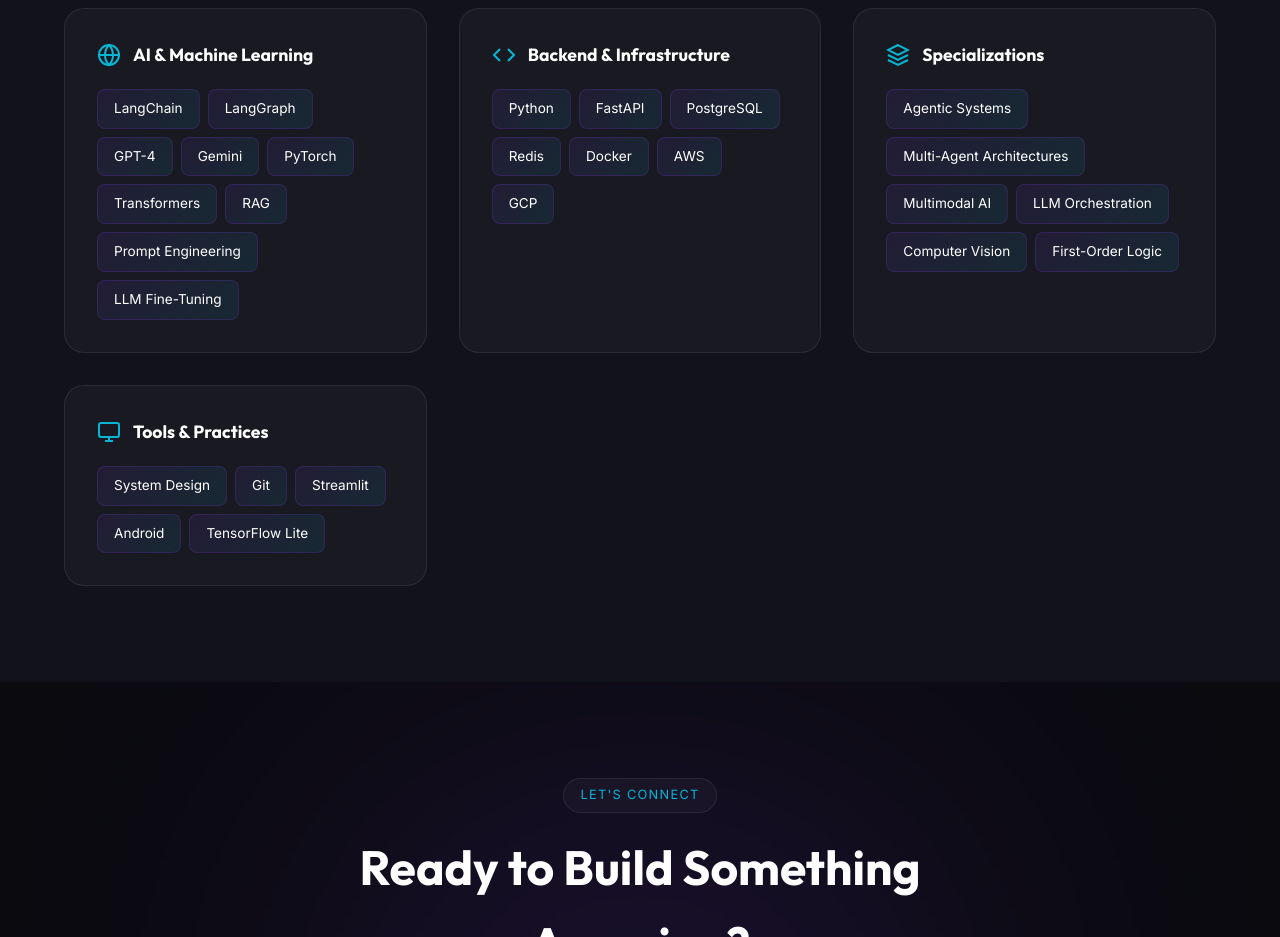
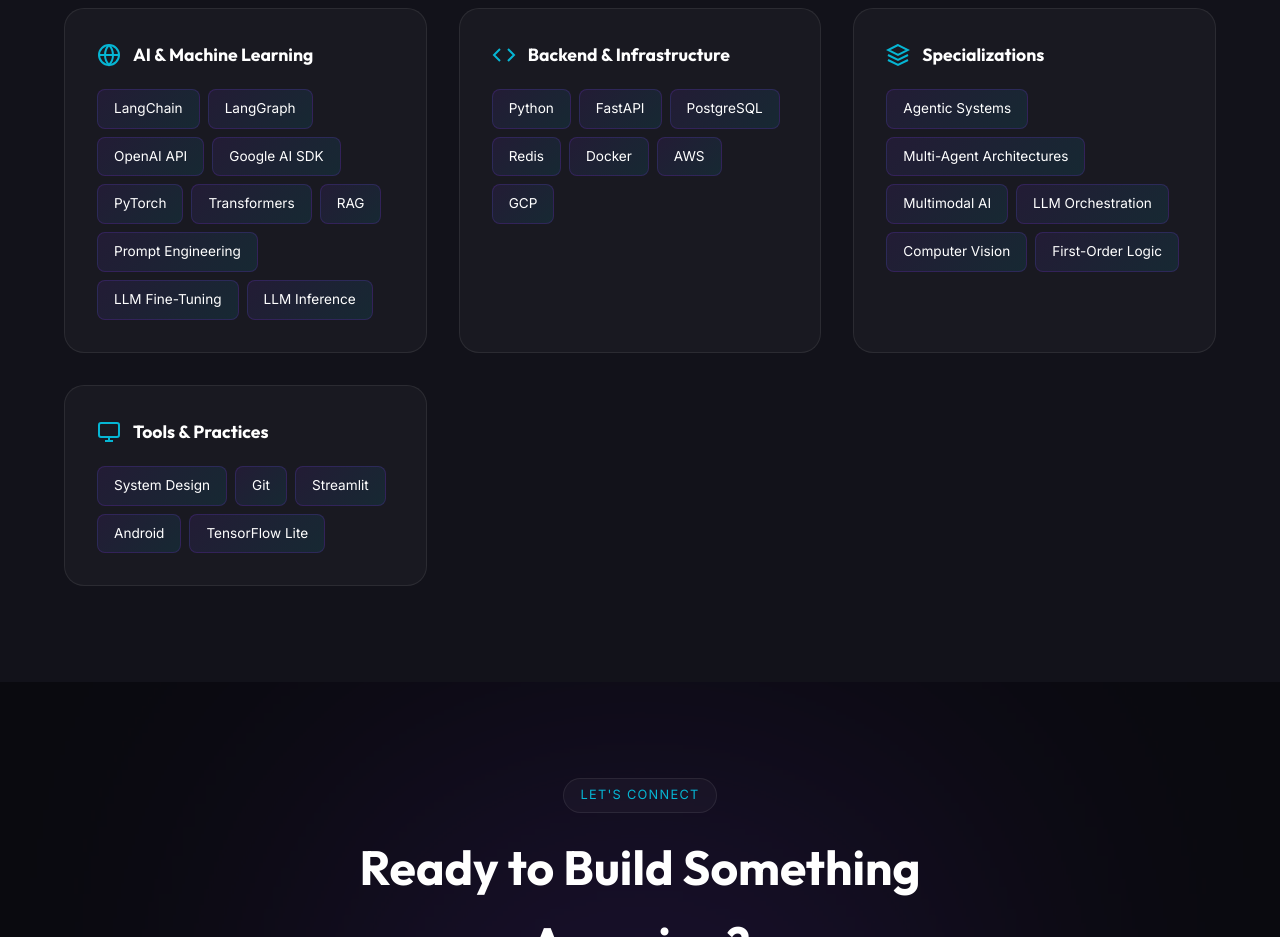
Before and after one commit to DevOpRohan/devoprohan.github.io, a plain HTML site: page index.html in a window 1280 px wide. Shown: the part 5440-6377 px from the top of the page. Drawn offline with Linux system fonts and the light colour scheme.

Commit message:
Fixed skills: replaced GPT-4/Gemini with OpenAI API/Google AI SDK

```diff
--- a/index.html
+++ b/index.html
@@ -510,13 +510,14 @@
                     <div class="skill-tags">
                         <span>LangChain</span>
                         <span>LangGraph</span>
-                        <span>GPT-4</span>
-                        <span>Gemini</span>
+                        <span>OpenAI API</span>
+                        <span>Google AI SDK</span>
                         <span>PyTorch</span>
                         <span>Transformers</span>
                         <span>RAG</span>
                         <span>Prompt Engineering</span>
                         <span>LLM Fine-Tuning</span>
+                        <span>LLM Inference</span>
                     </div>
                 </div>
 
```
